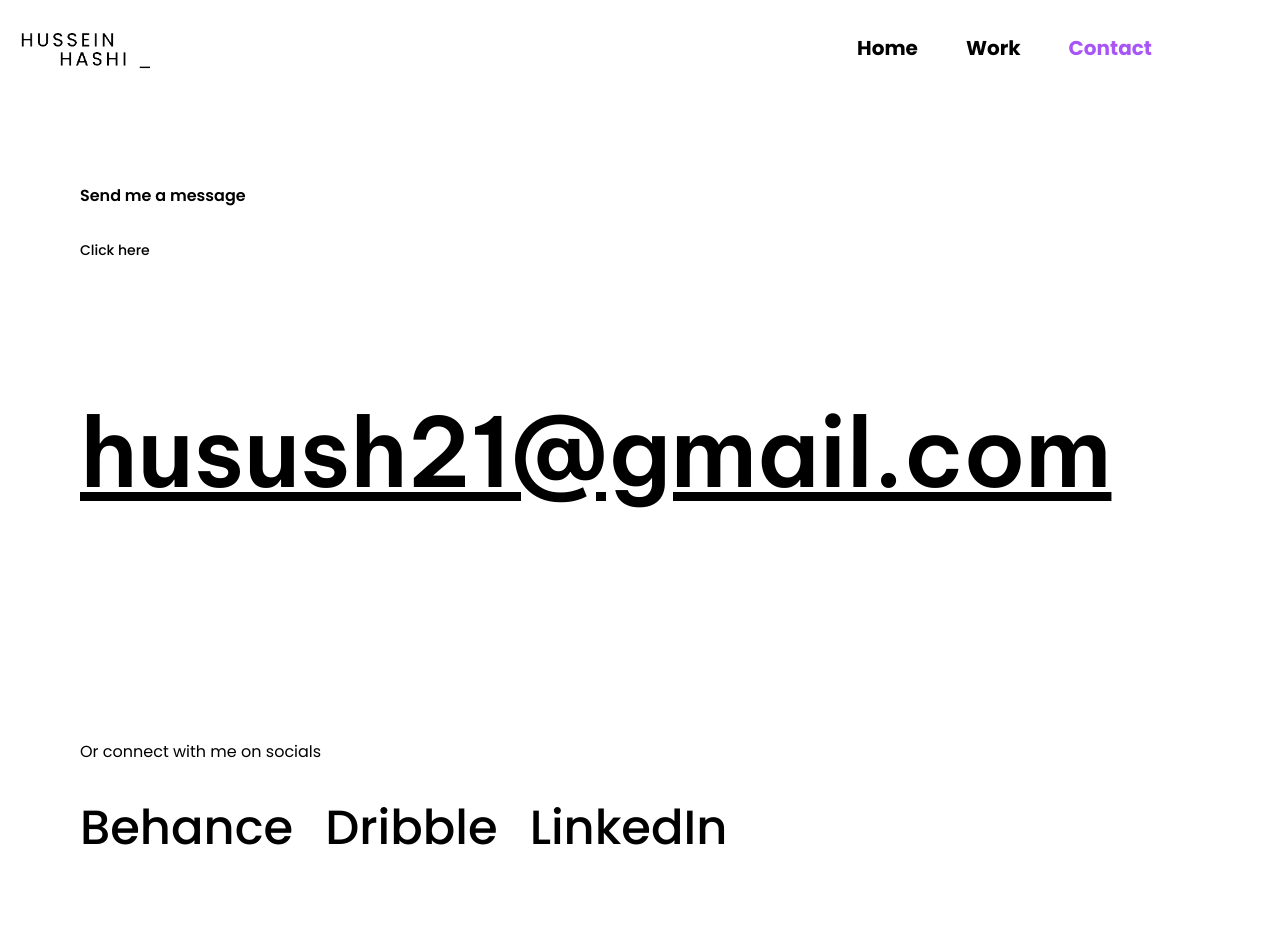
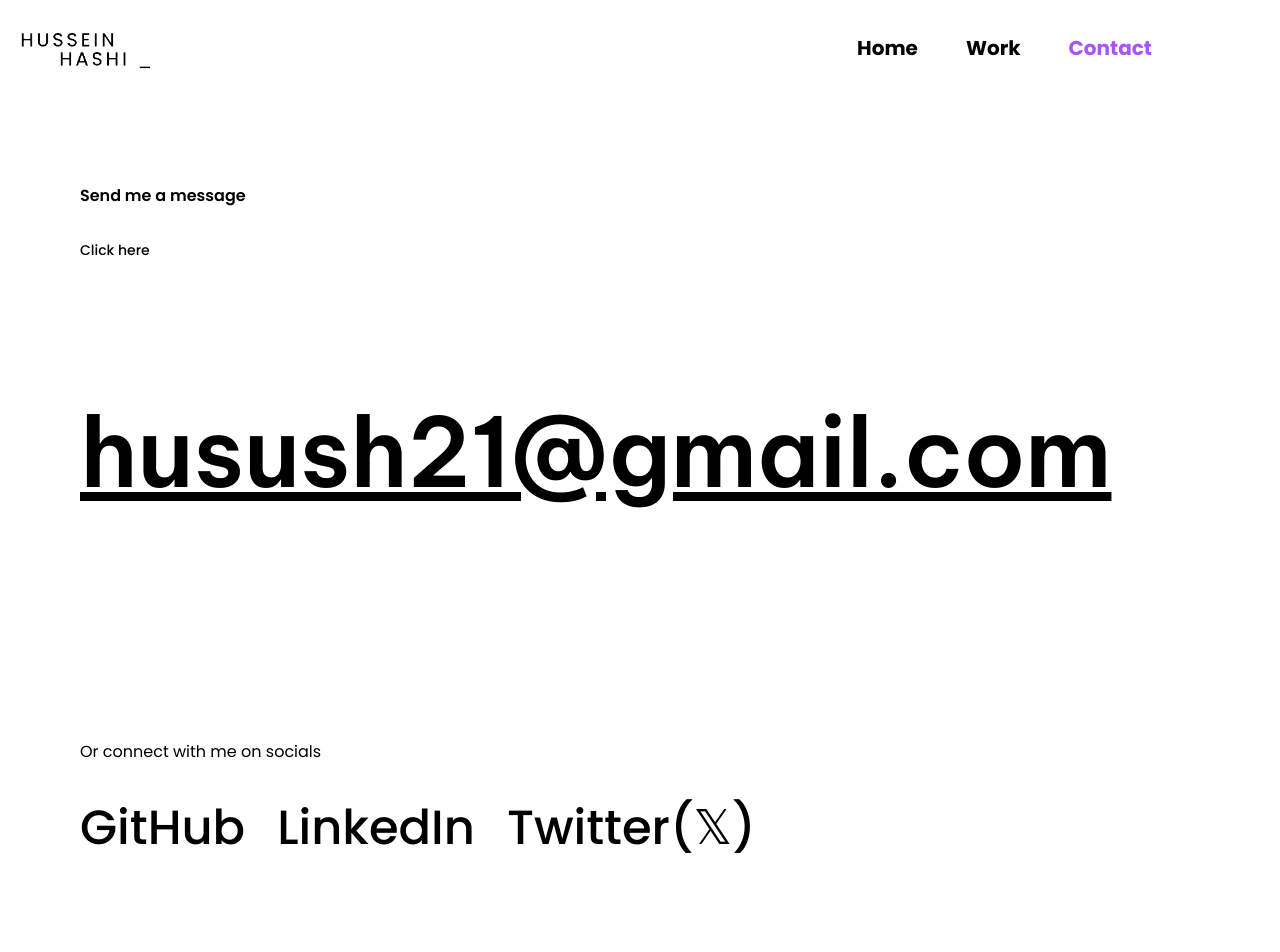
Before and after one commit to husush23/React-port, a React (Vite) app: page /contact in a window 1280 px wide. Shown: the top 952 px of the page. Built offline with nearby package versions, Linux system fonts and the light colour scheme; a web font is replaced by a local one.

Commit message:
contact social links updated

```diff
--- a/src/pages/Contact.jsx
+++ b/src/pages/Contact.jsx
@@ -16,9 +16,24 @@ function Contact() {
         <div className="mx-10 my-28 flex flex-col space-y-10 md:mx-20 md:my-36">
           <h3>Or connect with me on socials</h3>
           <ul className="flex flex-wrap text-3xl font-medium md:text-5xl">
-            <li className="pr-8">Behance</li>
-            <li className="pr-8">Dribble</li>
-            <li className="pr-8">LinkedIn</li>
+            <li className="pr-8">
+              <Link to="https://github.com/husush23" target="_blank">
+                GitHub
+              </Link>
+            </li>
+            <li className="pr-8">
+              <Link
+                to="https://www.linkedin.com/in/husseinkadare/"
+                target="_blank"
+              >
+                LinkedIn
+              </Link>
+            </li>
+            <li className="pr-8">
+              <Link to="https://twitter.com/husseinkadare2" target="_blank">
+                Twitter(𝕏)
+              </Link>
+            </li>
           </ul>
         </div>
         <div className="manual-back  flex flex-col space-y-8 border border-slate-100 md:ml-6 md:flex md:flex-row md:py-36">
```
